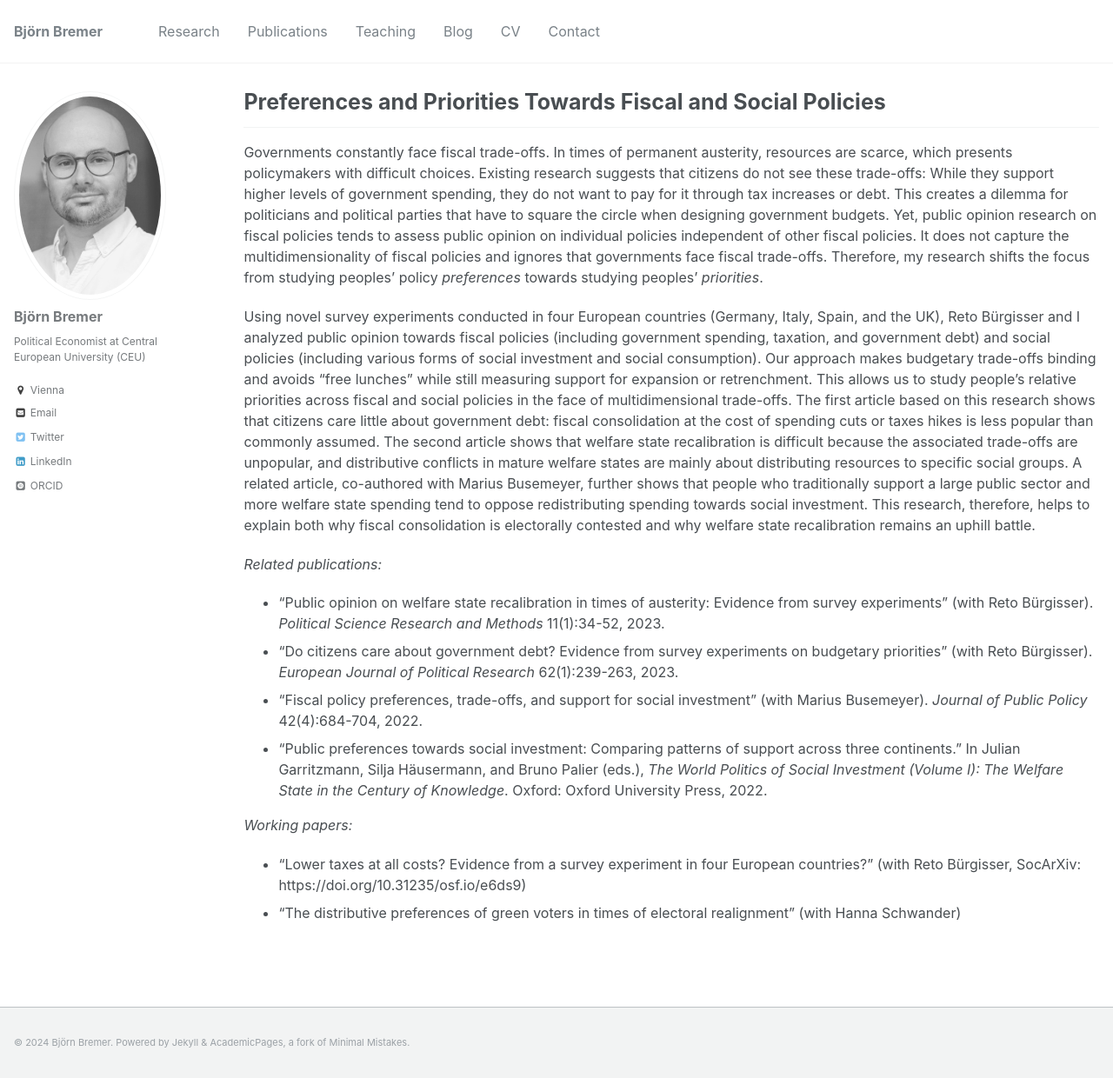
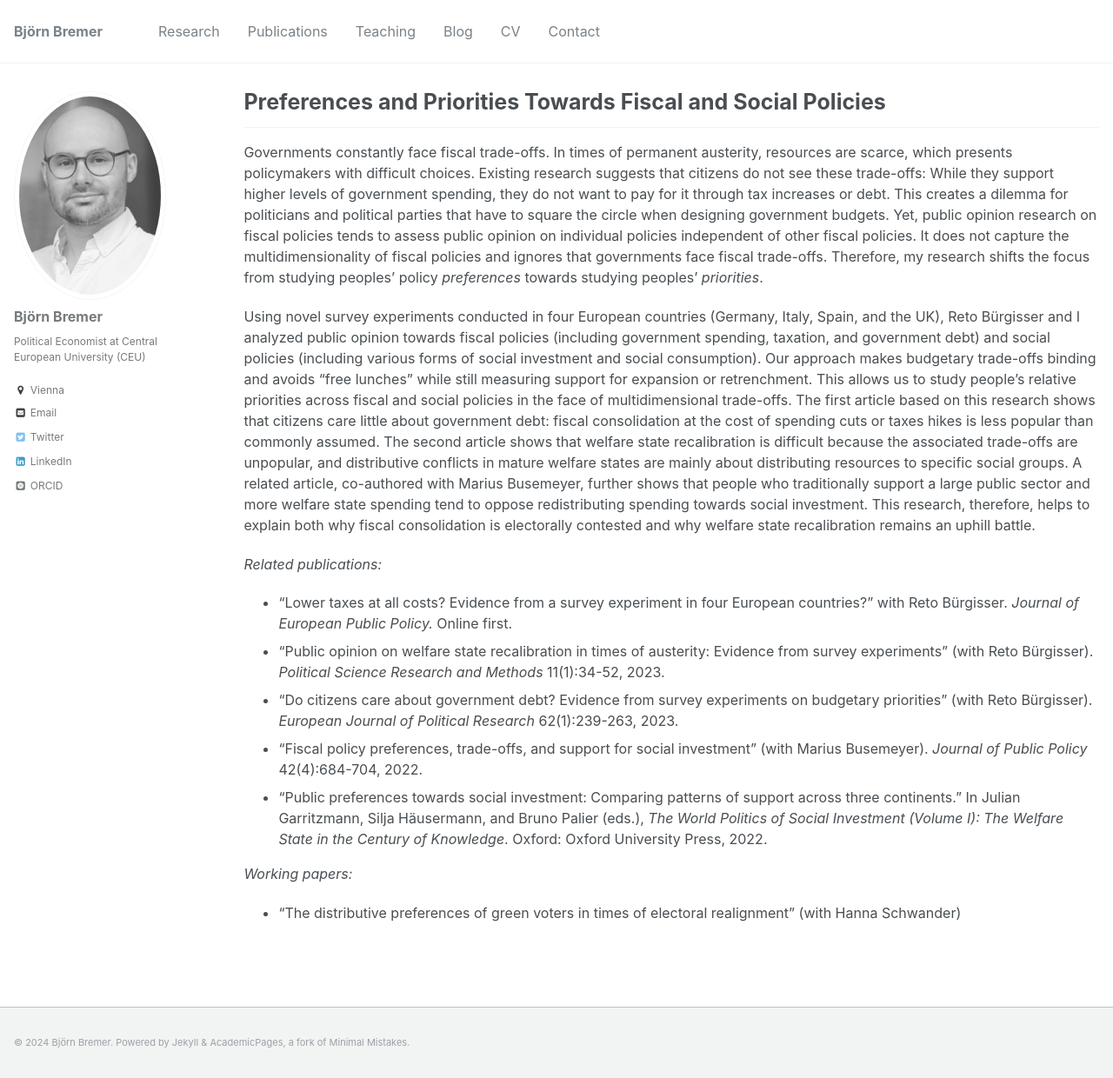
Before and after one commit to bjoernbremer/bjoernbremer.github.io, a Jekyll site: the page built from _projects/3_fiscal_trade-offs.md, in a window 1280 px wide and 1240 px high. Shown: the whole window at 87% size. Built offline with Jekyll 4.4.1, drawn with Linux system fonts in a browser that asks for light colours; some web fonts are replaced; some of the changed lines change nothing that is shown.

Commit message:
Update 3_fiscal_trade-offs.md

```diff
--- a/_projects/3_fiscal_trade-offs.md
+++ b/_projects/3_fiscal_trade-offs.md
@@ -11,7 +11,7 @@ Governments constantly face fiscal trade-offs. In times of permanent austerity,
 Using novel survey experiments conducted in four European countries (Germany, Italy, Spain, and the UK), Reto Bürgisser and I analyzed public opinion towards fiscal policies (including government spending, taxation, and government debt) and social policies (including various forms of social investment and social consumption). Our approach makes budgetary trade-offs binding and avoids "free lunches" while still measuring support for expansion or retrenchment. This allows us to study people's relative priorities across fiscal and social policies in the face of multidimensional trade-offs. The first article based on this research shows that citizens care little about government debt: fiscal consolidation at the cost of spending cuts or taxes hikes is less popular than commonly assumed. The second article shows that welfare state recalibration is difficult because the associated trade-offs are unpopular, and distributive conflicts in mature welfare states are mainly about distributing resources to specific social groups. A related article, co-authored with Marius Busemeyer, further shows that people who traditionally support a large public sector and more welfare state spending tend to oppose redistributing spending towards social investment. This research, therefore, helps to explain both why fiscal consolidation is electorally contested and why welfare state recalibration remains an uphill battle.
 
 *Related publications:*
-
+* ["Lower taxes at all costs? Evidence from a survey experiment in four European countries?"](https://www.tandfonline.com/doi/full/10.1080/13501763.2024.2333856) with [Reto Bürgisser](https://retobuergisser.com/). *Journal of European Public Policy.* Online first.
 * ["Public opinion on welfare state recalibration in times of austerity: Evidence from survey experiments"](https://cup.org/3IVayu6) (with [Reto Bürgisser](https://retobuergisser.com/)). *Political Science Research and Methods* 11(1):34-52, 2023.
 * ["Do citizens care about government debt? Evidence from survey experiments on budgetary priorities"](https://ejpr.onlinelibrary.wiley.com/doi/abs/10.1111/1475-6765.1250) (with [Reto Bürgisser](https://retobuergisser.com/)). *European Journal of Political Research* 62(1):239-263, 2023.
 * ["Fiscal policy preferences, trade-offs, and support for social investment"](https://doi.org/10.1017/S0143814X22000095) (with [Marius Busemeyer](https://www.polver.uni-konstanz.de/en/busemeyer/team/prof-marius-r-busemeyer/)). *Journal of Public Policy* 42(4):684-704, 2022.
@@ -19,5 +19,4 @@ Using novel survey experiments conducted in four European countries (Germany, It
 
 *Working papers:*
 
-* "Lower taxes at all costs? Evidence from a survey experiment in four European countries?" (with [Reto Bürgisser](https://retobuergisser.com/),  SocArXiv: https://doi.org/10.31235/osf.io/e6ds9)
 * "The distributive preferences of green voters in times of electoral realignment" (with [Hanna Schwander](http://www.schwander-hanna.ch/))
```
